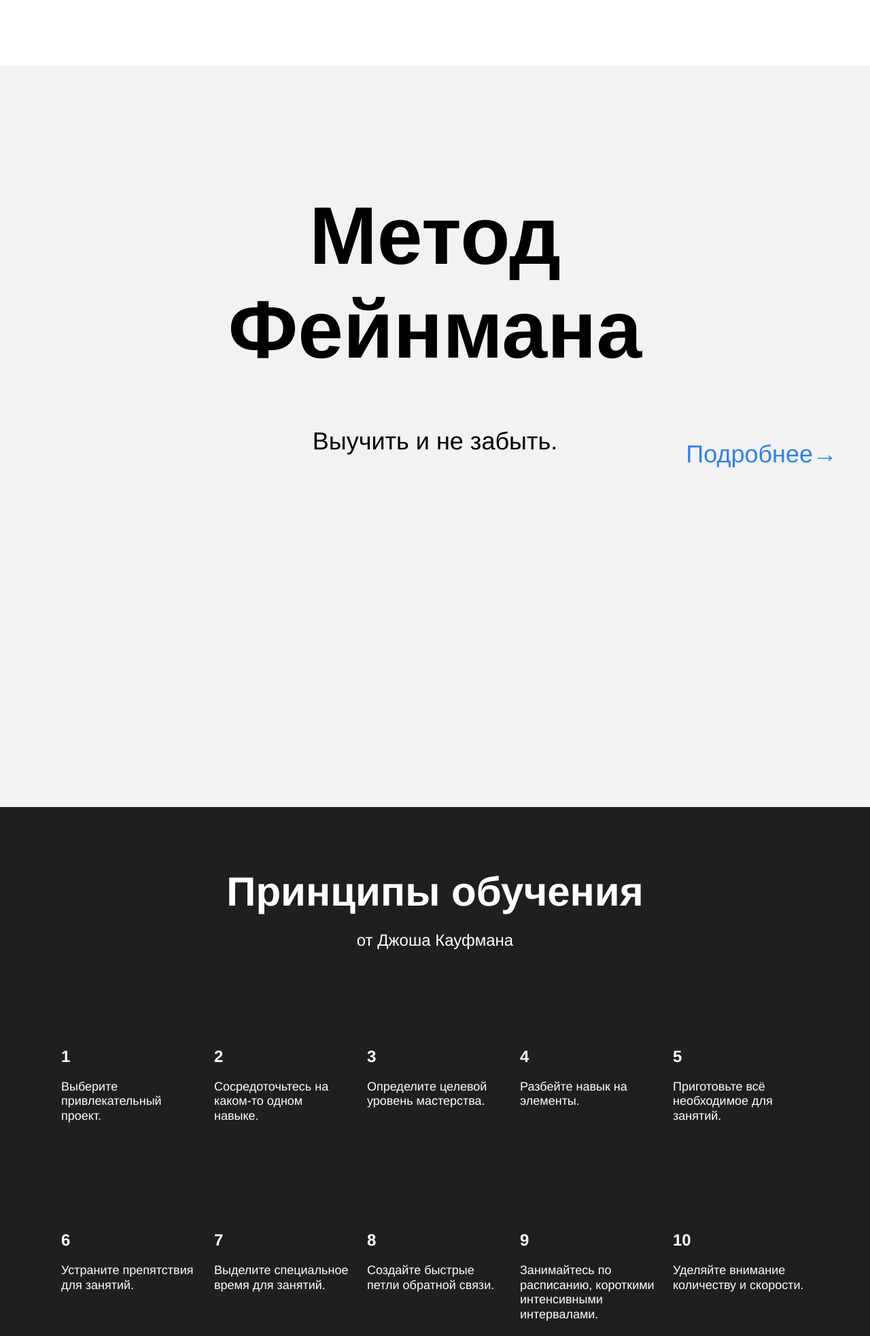
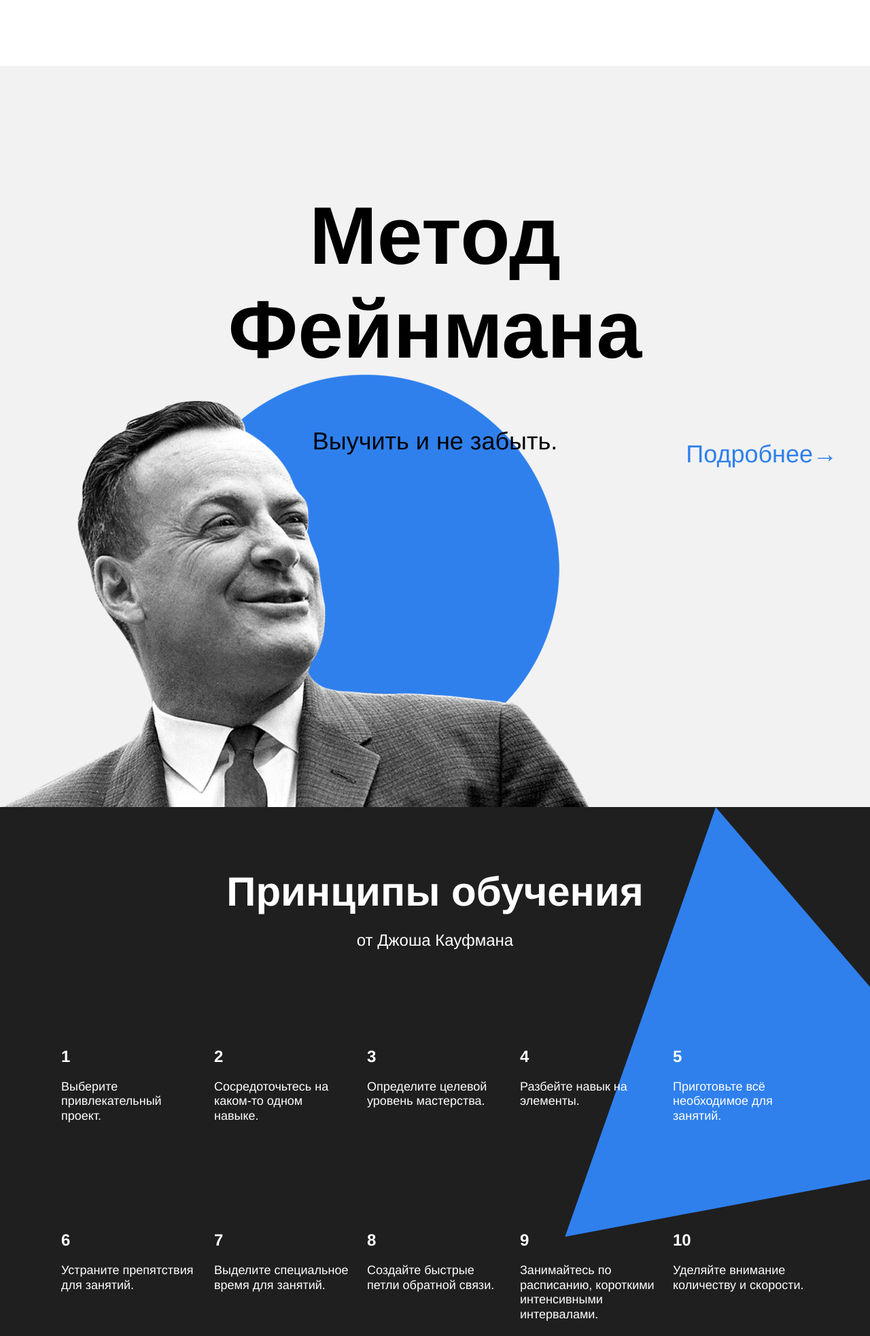
Before and after one commit to Lenochka-Belochka/how-to-learn, a plain HTML site: page index.html in a window 1280 px wide. Shown: the part 1996-3961 px from the top of the page at 68% size. Drawn offline with Linux system fonts and the light colour scheme.

Commit message:
изменила путь к файлам

```diff
--- a/styles/style.css
+++ b/styles/style.css
@@ -174,7 +174,7 @@
   align-items: center;
   background-color: #f2f2f2;
   height: 890px;
-  background-image: url(how-to-learn/images/feynman.png);
+  background-image: url(../images/feynman.png);
   background-repeat: no-repeat;
   background-position: bottom 0 left 0;
   background-size: 867px 637px;
@@ -221,7 +221,7 @@
   display: flex;
   width: 877px;
   height: 877px;
-  background-image: url(how-to-learn/images/kaufman-triangle.svg);
+  background-image: url(../images/kaufman-triangle.svg);
   background-size: cover;
   position: absolute;
   top: 0;
```
Also changed, not shown: 1 other file.
